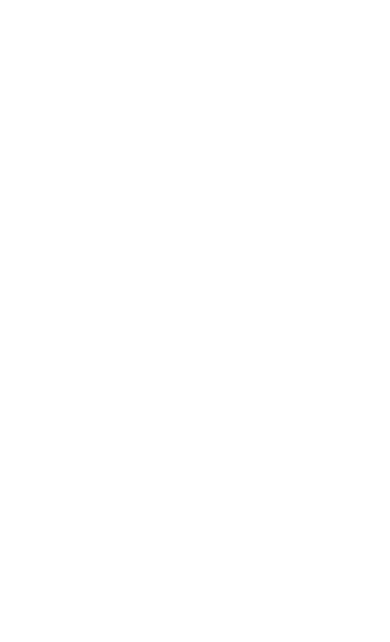
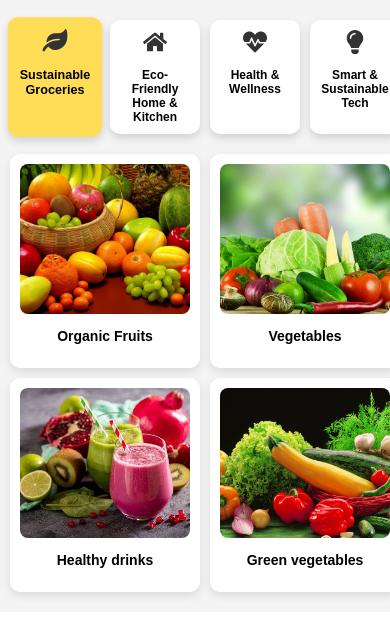
Before and after one commit to wallacetrixie/ConsiousCart, a React (Vite) app: page /Categories in a window 390 px wide. Before the commit this address had no page. Shown: the top 642 px of the page. Built offline with nearby package versions, Linux system fonts and the light colour scheme.

Commit message:
more responsive layout

```diff
--- a/src/App.jsx
+++ b/src/App.jsx
@@ -14,7 +14,7 @@
       <Routes>
         {/* Home Page - Shows Banner below Navbar */}
         <Route path="/" element={<Banner />} />
-        <Route path="/" element={<Categories/>}/>
+        <Route path="/Categories" element={<Categories/>}/>
 
         {/* Other Routes */}
         <Route path="/tasks" element={<Tasks />} />
--- a/src/styles/categories.css
+++ b/src/styles/categories.css
@@ -2,15 +2,16 @@
 .categories-container {
   width: 100%;
   text-align: center;
-  padding: 40px 20px;
+  padding: 20px 10px;
   background: #f4f4f4;
 }
 
 /* Category List */
 .category-list {
   display: flex;
+  flex-wrap: wrap;
   justify-content: center;
-  gap: 30px;
+  gap: 20px;
   margin-bottom: 20px;
 }
 
@@ -25,6 +26,8 @@
   cursor: pointer;
   transition: transform 0.3s ease-in-out, background 0.3s ease-in-out;
   box-shadow: 0 4px 8px rgba(0, 0, 0, 0.15);
+  flex: 1 1 calc(25% - 40px); /* Adjust the width for responsiveness */
+  max-width: 200px; /* Optional: Set a max width */
 }
 
 .category-item:hover,
@@ -46,7 +49,7 @@
 /* Product Banner */
 .product-banner {
   display: grid;
-  grid-template-columns: repeat(4, 1fr);
+  grid-template-columns: repeat(auto-fit, minmax(150px, 1fr));
   gap: 15px;
   margin-top: 20px;
 }
@@ -85,12 +88,11 @@
 /* Responsive Design */
 @media (max-width: 1024px) {
   .category-list {
-    flex-wrap: wrap;
     gap: 20px;
   }
 
   .product-banner {
-    grid-template-columns: repeat(2, 1fr);
+    grid-template-columns: repeat(auto-fit, minmax(150px, 1fr));
     gap: 10px;
   }
 
@@ -101,13 +103,26 @@
 
 @media (max-width: 768px) {
   .category-list {
-    flex-direction: column;
-    align-items: center;
-    gap: 15px;
+    flex-wrap: nowrap;
+    justify-content: space-between;
+    gap: 10px;
+  }
+
+  .category-item {
+    padding: 10px;
+    font-size: 12px;
+  }
+
+  .category-icon {
+    font-size: 24px;
+  }
+
+  .category-name {
+    font-size: 12px;
   }
 
   .product-banner {
-    grid-template-columns: repeat(1, 1fr);
+    grid-template-columns: repeat(auto-fit, minmax(150px, 1fr));
     gap: 10px;
   }
 }
```
